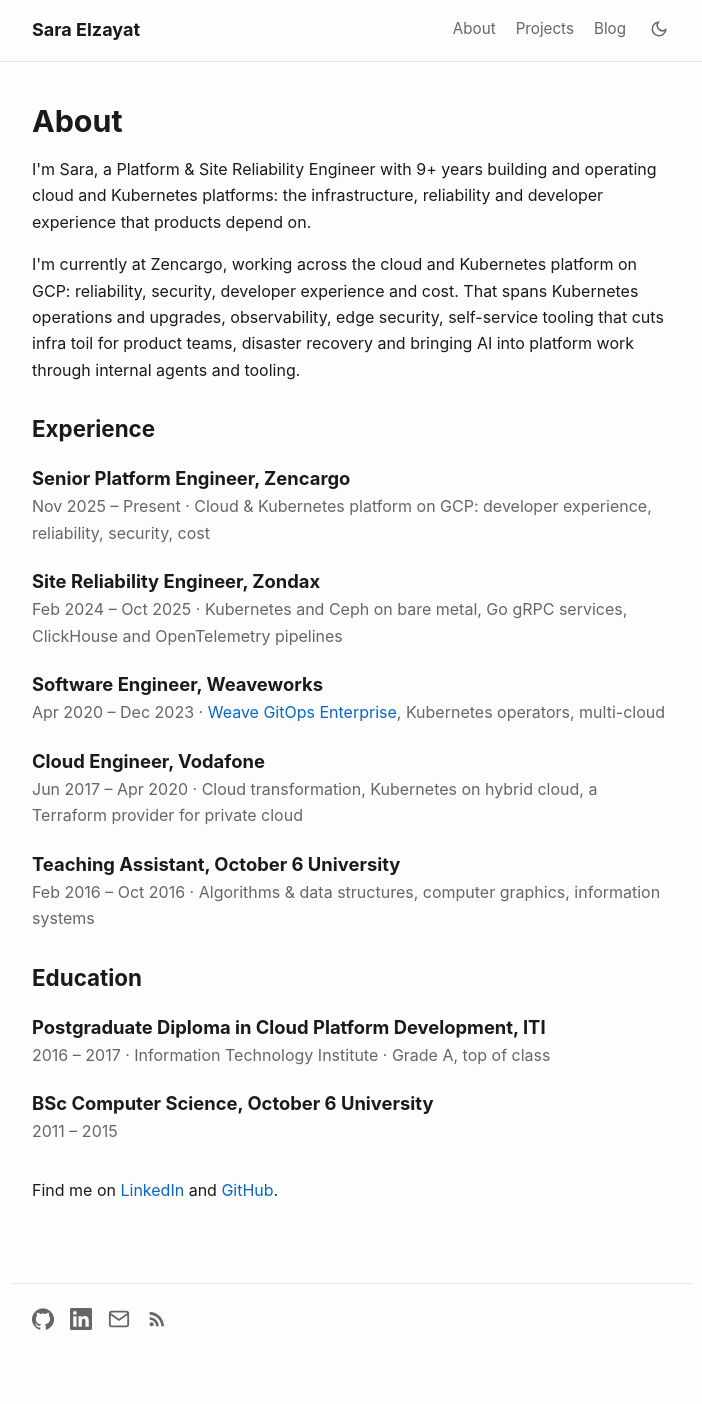
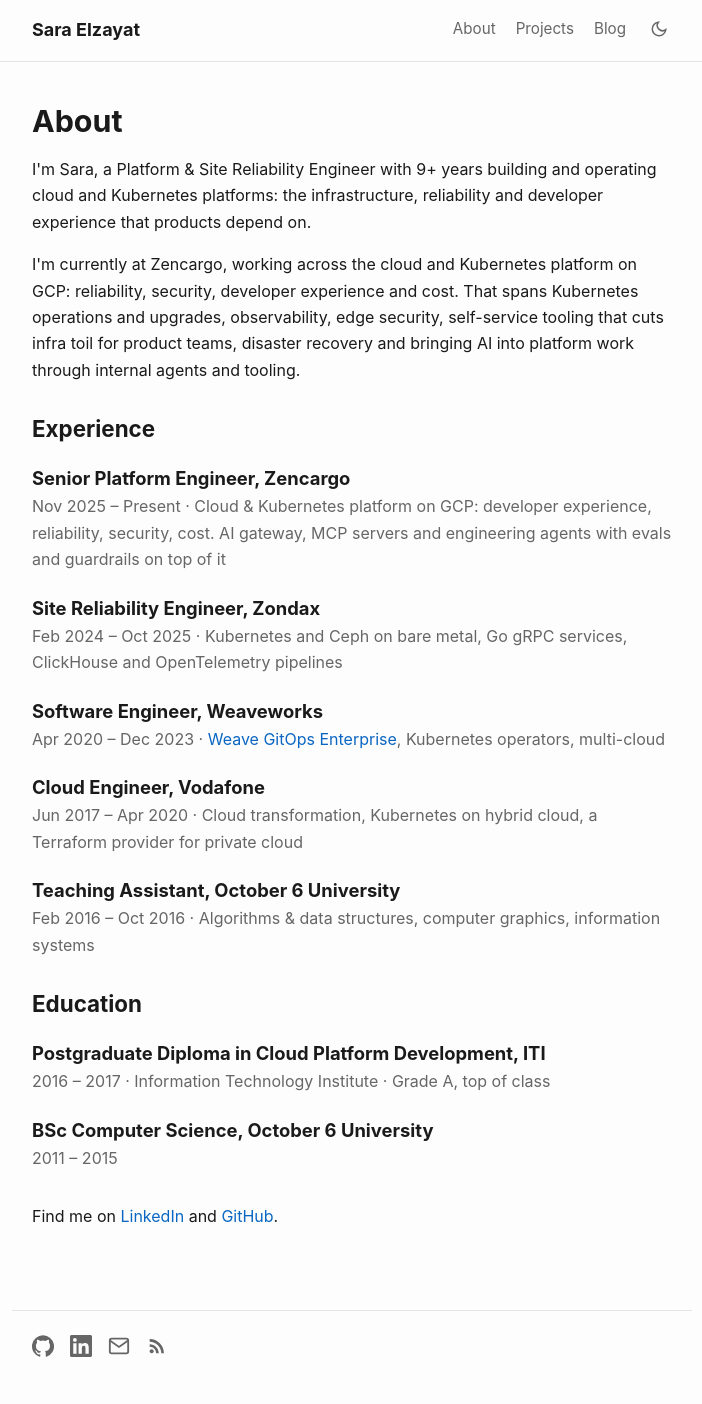
Before and after one commit to sarataha/sarataha.github.io, a Jekyll site: the page built from about/index.html, in a window 1280 px wide. Shown: the whole page, without its empty margins (288-990 px from the left). Built offline with Jekyll 4.4.1, drawn with Linux system fonts in a browser that asks for light colours; before the commit the page ends 1378 px from its top, so only the background shows below that.

Commit message:
Name the AI work in the Zencargo experience entry

```diff
--- a/about/index.html
+++ b/about/index.html
@@ -24,7 +24,7 @@ description: About Sara Elzayat, Platform and Site Reliability Engineer.
   <h2>Experience</h2>
   <div class="entry">
     <h3>Senior Platform Engineer, Zencargo</h3>
-    <p>Nov 2025 – Present · Cloud &amp; Kubernetes platform on GCP: developer experience, reliability, security, cost</p>
+    <p>Nov 2025 – Present · Cloud &amp; Kubernetes platform on GCP: developer experience, reliability, security, cost. AI gateway, MCP servers and engineering agents with evals and guardrails on top of it</p>
   </div>
   <div class="entry">
     <h3>Site Reliability Engineer, Zondax</h3>
```
